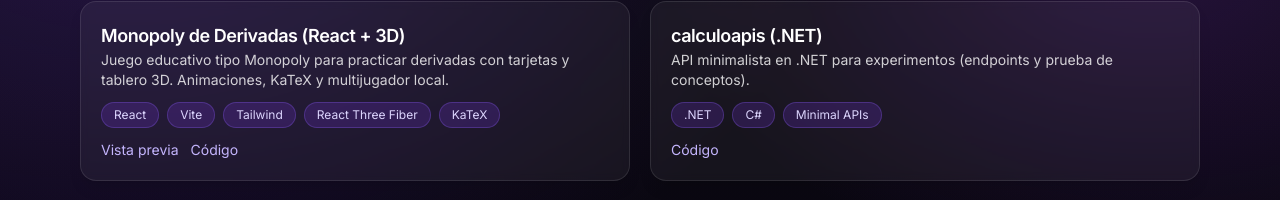
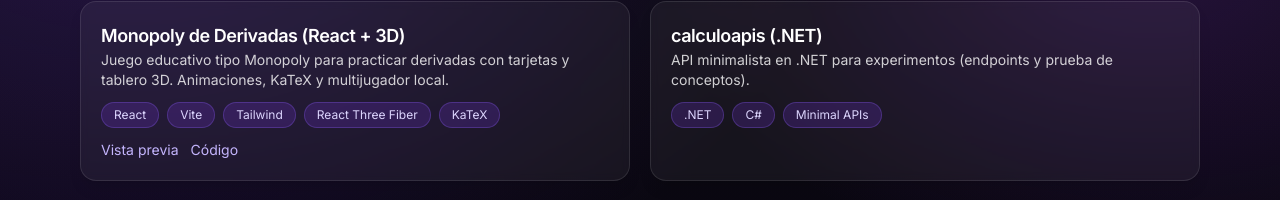
Before and after one commit to SolarisSunh/Portafolio, a React (Vite) app: page / in a window 1280 px wide. Shown: the part 1009-1209 px from the top of the page. Built offline with nearby package versions, Linux system fonts and the light colour scheme.

Commit message:
chore: enlazar CÃ³digo a previews en el repo Portafolio

```diff
--- a/src/data/projects.ts
+++ b/src/data/projects.ts
@@ -15,7 +15,7 @@
       "Juego educativo tipo Monopoly para practicar derivadas con tarjetas y tablero 3D. Animaciones, KaTeX y multijugador local.",
     tech: ["React", "Vite", "Tailwind", "React Three Fiber", "KaTeX"],
     links: [
-      { label: "Código", href: "https://github.com/TU_USUARIO/TU_REPO/tree/main/monopoly-derivadas" },
+      { label: "Código", href: "https://github.com/SolarisSunh/Portafolio/tree/main/previews/monopoly-derivadas" },
     ],
   },
   {
@@ -23,9 +23,7 @@
     description:
       "API minimalista en .NET para experimentos (endpoints y prueba de conceptos).",
     tech: [".NET", "C#", "Minimal APIs"],
-    links: [
-      { label: "Código", href: "https://github.com/TU_USUARIO/TU_REPO/tree/main/calculoapis" }
-    ],
+    // Enlace pendiente hasta publicar el código del backend en GitHub
   },
   {
     slug: "drone-agricola",
@@ -34,7 +32,7 @@
       "Interfaz con componentes UI modernos, visualizaciones y secciones interactivas para un concepto de dron agrícola.",
     tech: ["React", "Vite", "Tailwind"],
     links: [
-      { label: "Código", href: "https://github.com/TU_USUARIO/TU_REPO/tree/main/drone-agricola" },
+      { label: "Código", href: "https://github.com/SolarisSunh/Portafolio/tree/main/previews/drone-agricola" },
     ],
   },
   {
@@ -44,7 +42,7 @@
       "Portafolio temático de dron submarino con secciones técnicas y componentes UI personalizados.",
     tech: ["React", "Vite", "Tailwind"],
     links: [
-      { label: "Código", href: "https://github.com/TU_USUARIO/TU_REPO/tree/main/drone-submarino" },
+      { label: "Código", href: "https://github.com/SolarisSunh/Portafolio/tree/main/previews/drone-submarino" },
     ],
   },
   // Eliminado: "CalculoProyecto - Copia"
```
